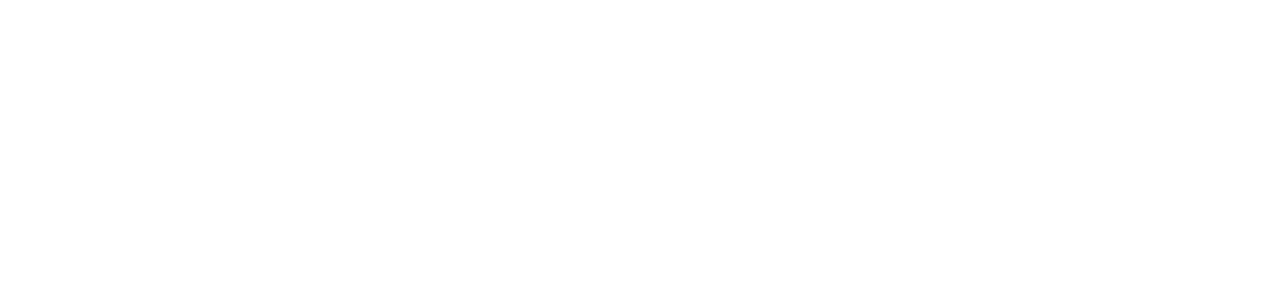
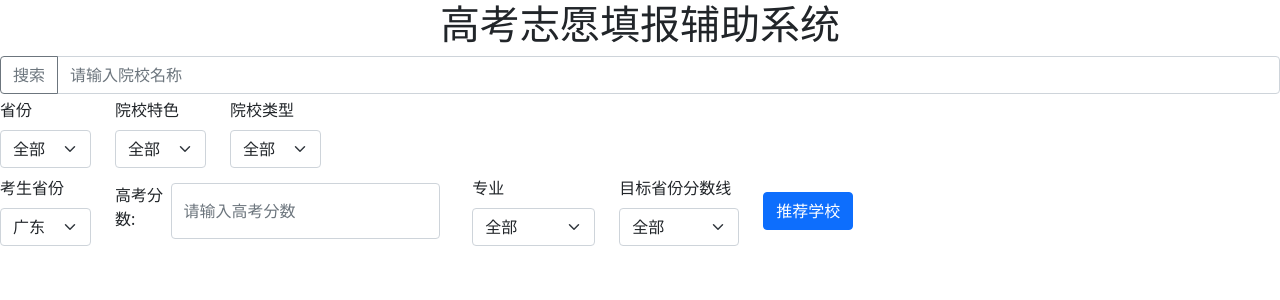
Before and after one commit to DiamondGotFenny/recommend-fill-volunteer-for-ncee, a React (Create React App) app: page / in a window 1280 px wide. Shown: the top 300 px of the page. Built offline with nearby package versions, Linux system fonts and the light colour scheme.

Commit message:
add header

```diff
--- a/package.json
+++ b/package.json
@@ -6,15 +6,15 @@
     "@testing-library/jest-dom": "^5.14.1",
     "@testing-library/react": "^11.2.7",
     "@testing-library/user-event": "^12.8.3",
-    "react": "^17.0.2",
-    "react-dom": "^17.0.2",
-    "react-scripts": "4.0.3",
     "axios": "^0.21.1",
     "bootstrap": "^5.0.2",
+    "react": "^17.0.2",
     "react-bootstrap": "^2.0.0-beta.4",
+    "react-dom": "^17.0.2",
     "react-hook-form": "^7.12.0",
     "react-icons": "^4.2.0",
     "react-router-dom": "^5.2.0",
+    "react-scripts": "4.0.3",
     "react-toastify": "^7.0.4",
     "sass": "^1.36.0",
     "web-vitals": "^1.1.2"
--- a/src/App.css
+++ /dev/null
@@ -1,3 +0,0 @@
-.App {
-  text-align: center;
-}
--- a/src/App.js
+++ b/src/App.js
@@ -1,8 +1,12 @@
-import logo from './logo.svg';
-import './App.css';
-
+import './App.scss';
+import Header from './partials/Header';
+//references site:https://gkcx.eol.cn/school/search
 function App() {
-  return <div className="App"></div>;
+  return (
+    <div className='App'>
+      <Header className='App-header' />
+    </div>
+  );
 }
 
 export default App;
--- /dev/null
+++ b/src/App.scss
@@ -0,0 +1,6 @@
+@import '~bootstrap/scss/bootstrap';
+.App {
+  h1 {
+    text-align: center;
+  }
+}
--- /dev/null
+++ b/src/partials/Header.js
@@ -0,0 +1,112 @@
+import React from 'react';
+import {
+  Form,
+  Row,
+  Col,
+  Button,
+  InputGroup,
+  FormControl,
+} from 'react-bootstrap';
+const Header = () => {
+  return (
+    <header>
+      <h1>高考志愿填报辅助系统</h1>
+      <InputGroup>
+        <Button variant='outline-secondary' id='search-button'>
+          搜索
+        </Button>
+        <FormControl
+          placeholder='请输入院校名称'
+          aria-label='please enter product code'
+          aria-describedby='请输入院校名称'
+        />
+      </InputGroup>
+      <Form>
+        <Row className='align-items-center'>
+          <Col xs='auto' className='my-1'>
+            <Form.Label className='me-sm-2' htmlFor='provicesSelect'>
+              省份
+            </Form.Label>
+            <Form.Select className='me-sm-2' id='provicesSelect'>
+              <option value='all'>全部</option>
+              <option value='guangdong'>广东</option>
+              <option value='guangxi'>广西</option>
+              <option value='hunan'>湖南</option>
+            </Form.Select>
+          </Col>
+          <Col xs='auto' className='my-1'>
+            <Form.Label
+              className='me-sm-2'
+              htmlFor='universityAdvanctagesSelect'>
+              院校特色
+            </Form.Label>
+            <Form.Select className='me-sm-2' id='universityAdvanctagesSelect'>
+              <option value='all'>全部</option>
+              <option value='985'>985</option>
+              <option value='211'>211</option>
+            </Form.Select>
+          </Col>
+          <Col xs='auto' className='my-1'>
+            <Form.Label className='me-sm-2' htmlFor='universityTypesSelect'>
+              院校类型
+            </Form.Label>
+            <Form.Select className='me-sm-2' id='universityTypesSelect'>
+              <option value='all'>全部</option>
+              <option value='benke'>本科</option>
+              <option value='zhuanke'>专科</option>
+              <option value='gongban'>公办</option>
+              <option value='minban'>民办</option>
+            </Form.Select>
+          </Col>
+        </Row>
+      </Form>
+      <Form>
+        <Row className='align-items-center'>
+          <Col xs='auto' className='my-1'>
+            <Form.Label className='me-sm-2' htmlFor='studentProvicesSelect'>
+              考生省份
+            </Form.Label>
+            <Form.Select className='me-sm-2' id='studentProvicesSelect'>
+              <option value='guangdong'>广东</option>
+              <option value='guangxi'>广西</option>
+              <option value='hunan'>湖南</option>
+            </Form.Select>
+          </Col>
+          <Col xs='auto' className='my-1'>
+            <Form.Group className='d-flex me-2' controlId='studentScore'>
+              <Form.Label className='align-middle'>高考分数:</Form.Label>
+              <Form.Control type='number' placeholder='请输入高考分数' />
+            </Form.Group>
+          </Col>
+          <Col xs='auto' className='my-1'>
+            <Form.Label className='me-sm-2' htmlFor='majorsSelect'>
+              专业
+            </Form.Label>
+            <Form.Select className='me-sm-2' id='majorsSelect'>
+              <option value='all'>全部</option>
+              <option value='guangdong'>信息工程</option>
+              <option value='guangxi'>英语</option>
+              <option value='hunan'>医学</option>
+            </Form.Select>
+          </Col>
+          <Col xs='auto' className='my-1'>
+            <Form.Label className='me-sm-2' htmlFor='universityTypesSelect'>
+              目标省份分数线
+            </Form.Label>
+            <Form.Select className='me-sm-2' id='targetProviceSelect'>
+              <option value='all'>全部</option>
+              <option value='guangdong'>广东</option>
+              <option value='guangxi'>广西</option>
+              <option value='hunan'>湖南</option>
+            </Form.Select>
+          </Col>
+          <Col xs='auto' className='my-1'>
+            <Button type='submit'>推荐学校</Button>
+          </Col>
+        </Row>
+      </Form>
+    </header>
+  );
+};
+
+export default Header;
```
Also changed, not shown: 1 other file (tests, documents, lock files or other folders).
